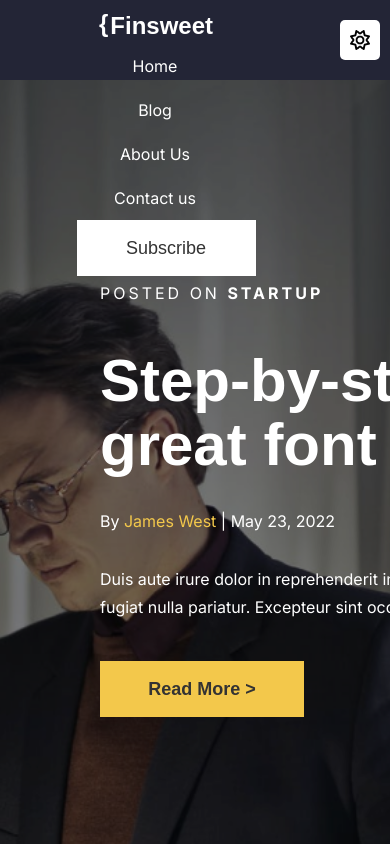
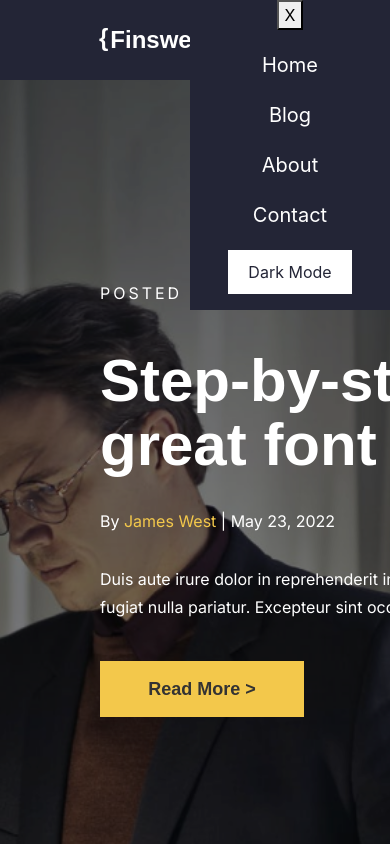
Before and after one commit to talhayay11/Web-Challenge, a plain HTML site: page index.html in a window 390 px wide. Both pictures are taken after a click on the button 361 px from the left and 40 px from the top of the page. Shown: the top 844 px of the page. Drawn offline with nearby package versions, Linux system fonts and the light colour scheme.

Commit message:
feat: mobile menü added

```diff
--- a/index.html
+++ b/index.html
@@ -18,10 +18,32 @@
         <span class="page__navbar-brand-name">Finsweet</span>
       </a>
 
-      <button class="page__navbar-toggler navbar-toggler" type="button" data-toggle="collapse" data-target="#navbarNav"
-        aria-controls="navbarNav" aria-expanded="false" aria-label="Toggle navigation">
-        <span class="page-toggler-icon"></span>
-      </button>
+      <!-- Menü Toggle Butonu (Hamburger Menu Icon) -->
+    <button id="mobileMenuToggle" class="menu-toggle">
+      <span class="menu-toggle__icon"></span>
+      <span class="menu-toggle__icon"></span>
+      <span class="menu-toggle__icon"></span>
+    </button>
+
+    <!-- Mobil Menü Yapısı -->
+    <div id="mobileMenu" class="menu menu--mobile">
+    <button id="closeMenu" class="menu__close-btn">X</button>
+
+    <nav class="menu__nav menu--mobile__nav">
+      <ul class="menu--mobile__list">
+       <li class="menu--mobile__item"><a href="index.html" class="menu--mobile__link">Home</a></li>
+       <li class="menu--mobile__item"><a href="blog.html" class="menu--mobile__link">Blog<a></li>
+       <li class="menu--mobile__item"><a href="about.html" class="menu--mobile__link">About</a></li>
+       <li class="menu--mobile__item"><a href="contact.html" class="menu--mobile__link">Contact</a></li>
+
+       <!-- Dark Mode Butonu Mobil Menüde -->
+       <li class="menu__item">
+        <button id="darkModeToggleMobile" class="menu--mobile__dark-mode-btn">Dark Mode</button>
+      </li>
+    </ul>
+  </nav>
+</div>
+
 
       <div class="page__navbar-collapse collapse navbar-collapse" id="navbarNav">
         <ul class="page__navbar-nav navbar-nav ml-auto">
--- a/index.js
+++ b/index.js
@@ -48,16 +48,24 @@
   ride: 'carousel'
 });
 
-// Menü Açma Butonuna Tıklayınca Menü Açılır
+
+// Mobil Menü Elemanları
+const mobileMenuToggle = document.getElementById('mobileMenuToggle');
 const mobileMenu = document.getElementById('mobileMenu');
-const mobileMenuOpen = document.getElementById('mobileMenuOpen');
-const mobileMenuClose = document.getElementById('mobileMenuClose');
+const closeMenuButton = document.getElementById('closeMenu');
 
-mobileMenuOpen.addEventListener('click', () => {
-  mobileMenu.classList.add('active');
+// Menü Açma/Kapatma
+mobileMenuToggle.addEventListener('click', () => {
+  mobileMenu.classList.add('active');  // Menüyü göster
 });
 
-// Menü Kapatma Butonuna Tıklayınca Menü Kapanır
-mobileMenuClose.addEventListener('click', () => {
-  mobileMenu.classList.remove('active');
+closeMenuButton.addEventListener('click', () => {
+  mobileMenu.classList.remove('active');  // Menüyü gizle
 });
+
+
+// Dark Mode fonksiyonu
+const darkModeToggleMobile = document.getElementById('darkModeToggleMobile');
+darkModeToggleMobile.addEventListener('click', () => {
+  document.body.classList.toggle('dark-mode');
+});
--- a/styles/style.scss
+++ b/styles/style.scss
@@ -2102,7 +2102,7 @@
   right: 30px;
   z-index: 99;
   font-size: $heading-medium-size;
-  background-color: $carbon;
+  background-color: $eyelash-viper;
   color: $white;
   border: none;
   outline: none;
@@ -2231,3 +2231,105 @@
 .dark-mode-btn:focus {
   outline: none;
  }
+
+
+
+/* Menü Toggle Butonu (Hamburger Menu Icon) */
+.menu-toggle {
+  position: fixed;
+  top: 20px;
+  right: 20px;
+  display: flex;
+  flex-direction: column;
+  justify-content: space-around;
+  width: 30px;
+  height: 30px;
+  background: transparent;
+  border: none;
+  cursor: pointer;
+
+  &__icon {
+    width: 30px;
+    height: 3px;
+    background-color: $white;
+    margin: 4px 0;
+    transition: all 0.3s ease-in-out;
+  }
+}
+
+/* Mobil Menü */
+.menu--mobile {
+  position: fixed;
+  top: 0;
+  right: 0;
+  width: 200px;
+  height: auto;
+  background-color: #232536;
+  transform: translateX(100%);
+  transition: transform 0.3s ease-in-out;
+  display: flex;
+  flex-direction: column;
+  justify-content: center;
+  align-items: center;
+
+  /* Menü Kapatma Butonu */
+  &__close-btn {
+    position: absolute;
+    top: 50px;
+    right: 20px;
+    background: transparent;
+    border: none;
+    color: #fff;
+    font-size: 30px;
+    cursor: pointer;
+  }
+
+  /* Menü İçeriği */
+  &__nav {
+    width: 100%;
+  }
+
+  &__list {
+    list-style-type: none;
+    padding: 0;
+    text-align: center;
+  }
+
+  &__item {
+    margin: 20px 0;
+  }
+
+  &__link {
+    color: $white;
+    text-decoration: none;
+    font-size: 20px;
+    transition: color 0.3s ease;
+
+    &:hover {
+      color: lighten($white, 20%);
+    }
+  }
+
+  &__dark-mode-btn {
+    background-color: $white;
+    color: $cold-steel;
+    border: none;
+    padding: 10px 20px;
+  }
+
+  /* Menü Aktifken Görüntülenir */
+  &.active {
+    transform: translateX(0);
+  }
+}
+
+/* Media Sorgusu: Menü 1000px altındaki ekranlar için gösterilir */
+@media (min-width: 1000px) {
+  .menu-toggle {
+    display: none;
+  }
+
+  .menu--mobile {
+    display: none;
+  }
+}
```
Also changed, not shown: styles/style.css, 1 other file.
